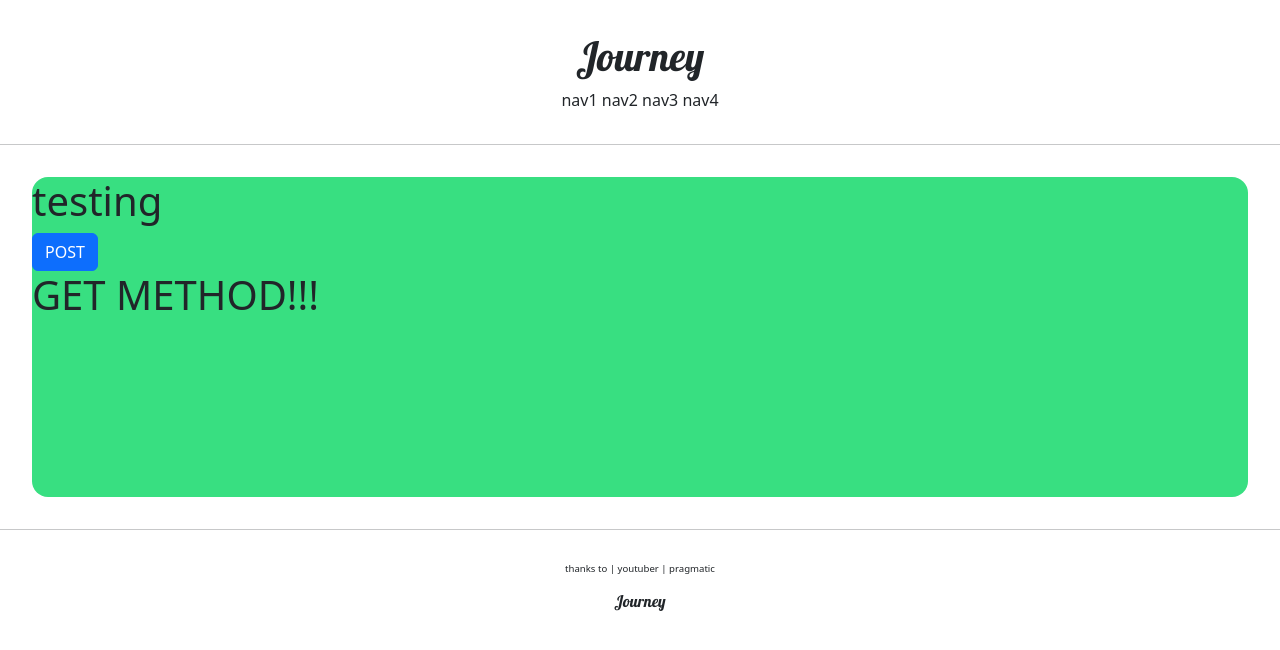
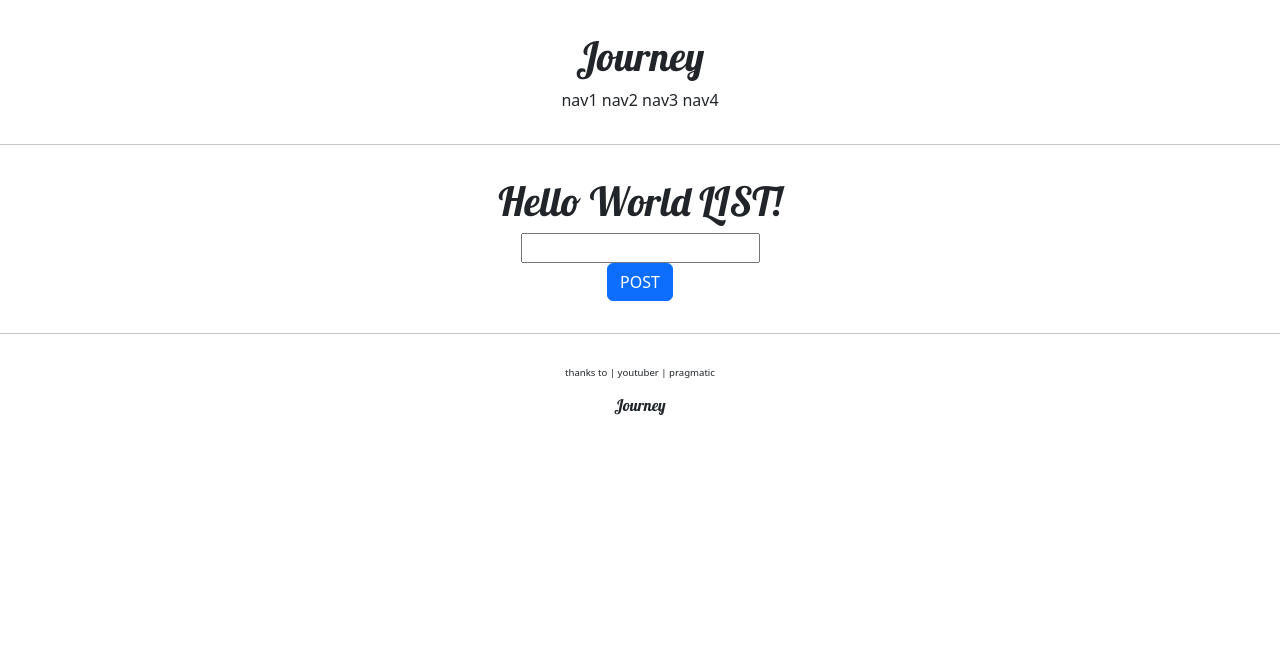
Before and after one commit to wufsl/classdjango, a Django app: page /account/hello_world/ in a window 1280 px wide. Shown: the top 650 px of the page. Run offline with Django 4.2, Linux system fonts and the light colour scheme.

Commit message:
django course 17 commit

```diff
--- a/accountapp/templates/accountapp/hello_world.html
+++ b/accountapp/templates/accountapp/hello_world.html
@@ -3,25 +3,34 @@
 
 {% block content %}
 
-    <div style="height: 20rem; background-color: #38df81; border-radius: 1rem; margin: 2rem;">
-         <h1>
-             testing
+    <div style="border-radius: 1rem; margin: 2rem; text-align: center">
+         <h1 style="font-family: 'lobster', cursive;"> <!--cursive는 lobster를 못가져와서 사용 못하면 사용하라는 것 -->
+             Hello World LIST!
          </h1>
         <!-- get은 주소창에 넣으면 자동으로 보내지고 post는 따로 설정 필요 -->
         <!-- post쓰기 위해 html안에 form 만들어줘야함 -->
         <!-- form은 서버한테 보내는 요청 명세서 같은 것, 글, 파일 첨부나 같은 모든 데이터들이 포스트 바디 안에 들어간다고 했는데 그것이 form안에 들어갈것임 -->
+
         <form action="/account/hello_world/" method="post">
             {% csrf_token %}
+            <div>
+              <input type="text" name="hello_world_input">
+                <!--input이름을 가진 데이터를 text에 담아서 서버로 보냄 -->
+            </div>
+            <div>
             <input type="submit" class="btn btn-primary" value="POST">
             <!-- btn 이랑 btn-primary는 부트스트랩안에 있는 클래스 중 하나로, 둘 다 적용하면 primary 색을 가진 버튼이 만들어짐-->
             <!-- 장고를 이용해서 post method를 사용해서 서버에 요청을 보낼때는 항상 csrf 토큰이라는 것을 항상 폼안에 명시해줘야함 -->
             <!-- csrf 토큰 구문이 알아서 자동 생성해주고, 이는 장고에서 제공하는 보안기능들 중 하나이고 이것을 꼭 적어줘야만 기능함 -->
+            </div>
 
         </form>
 
+        {% if hello_world_output %}
         <h1>
-            {{ text }}
+            {{ hello_world_output.text }}
         </h1>
+        {% endif %}
     </div>
 
 {% endblock %}
--- a/accountapp/views.py
+++ b/accountapp/views.py
@@ -1,12 +1,23 @@
 from django.http import HttpResponse
 from django.shortcuts import render
+
+from accountapp.models import HelloWorld
+
 
 # Create your views here.
 
 def hello_world(request):
 
     if request.method == "POST":
-        return render(request, 'accountapp/hello_world.html', context={'text': 'POST METHOD!!!'})
+
+        temp = request.POST.get('hello_world_input')
+
+        new_hello_world = HelloWorld()
+        new_hello_world.text = temp
+        new_hello_world.save()
+        # DB에 helloworld 객체 저장하게 됨
+
+        return render(request, 'accountapp/hello_world.html', context={'hello_world_output': new_hello_world})
     else:
         return render(request, 'accountapp/hello_world.html', context={'text': 'GET METHOD!!!'})
 
```
